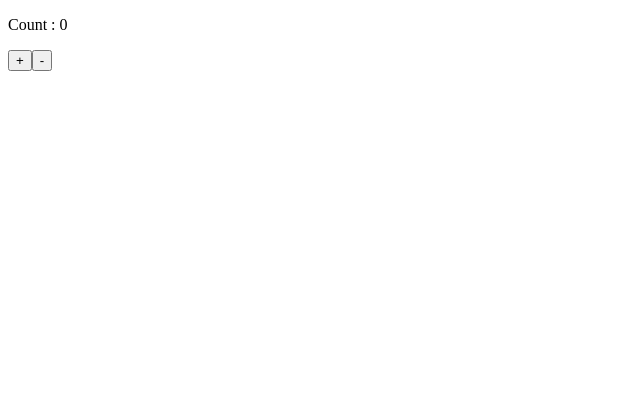
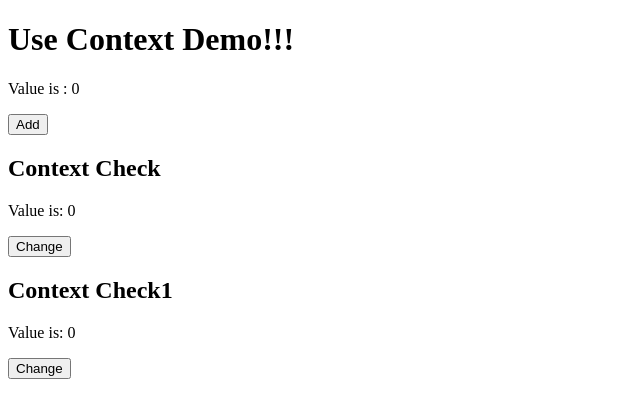
Before and after one commit to abhijeetvc/eveningjuly19, a React (Create React App) app: page / in a window 1280 px wide. Shown: the top 418 px of the page, without its empty margins (0-640 px from the left). Built offline with nearby package versions, Linux system fonts and the light colour scheme.

Commit message:
Use Context

```diff
--- a/package.json
+++ b/package.json
@@ -6,6 +6,7 @@
     "@testing-library/jest-dom": "^5.16.4",
     "@testing-library/react": "^13.3.0",
     "@testing-library/user-event": "^13.5.0",
+    "artyom.js": "^1.0.6",
     "axios": "^0.27.2",
     "react": "^18.2.0",
     "react-dom": "^18.2.0",
--- /dev/null
+++ b/src/ContextCheck.js
@@ -0,0 +1,22 @@
+import { useContext } from "react"
+import { MyContext } from "./UseContextDemo"
+
+function ContextCheck(){
+
+    const {value,setValue}=useContext(MyContext)
+
+    const changeValue=()=>{
+        setValue(value+1)
+    }
+
+    return(
+        <>
+             <h2>Context Check</h2>
+             <p>Value is: {value}</p>
+             <button type="button" onClick={changeValue}>Change</button>
+        </>
+
+    )
+}
+
+export default ContextCheck
--- /dev/null
+++ b/src/ContextCheck1.js
@@ -0,0 +1,22 @@
+import { useContext } from "react"
+import { MyContext } from "./UseContextDemo"
+
+function ContextCheck1(){
+
+    const {value,setValue}=useContext(MyContext)
+
+    const changeValue=()=>{
+        setValue(value+1)
+    }
+
+    return(
+        <>
+             <h2>Context Check1</h2>
+             <p>Value is: {value}</p>
+             <button type="button" onClick={changeValue}>Change</button>
+        </>
+
+    )
+}
+
+export default ContextCheck1
--- /dev/null
+++ b/src/UseContextDemo.js
@@ -0,0 +1,27 @@
+import React, { createContext } from 'react'
+import ContextCheck from './ContextCheck'
+import ContextCheck1 from './ContextCheck1'
+
+export const MyContext=createContext()
+
+function UseContextDemo(){
+
+    const[value,setValue]=React.useState(0)
+
+    const addValue=()=>{
+        setValue(value+1)
+    }
+
+    return(
+        <MyContext.Provider value={{value,setValue}}>
+            <h1>Use Context Demo!!!</h1>
+            <p>Value is : {value}</p>
+            <button type='button'
+                    onClick={addValue}>Add</button>
+            <ContextCheck/>
+            <ContextCheck1/>
+        </MyContext.Provider>
+    )
+}
+
+export default UseContextDemo
--- a/src/index.js
+++ b/src/index.js
@@ -17,11 +17,13 @@ import CheckList from './CheckList';
 import App from './App';
 import UseMemoDemo from './UseMemoDemo';
 import UseReducerDemo from './UseReducerDemo';
+import TestArt from './TestArt';
+import UseContextDemo from './UseContextDemo';
 //import Test from './Test';
 
 const root = ReactDOM.createRoot(document.getElementById('root'));
 root.render(
   <div>
-     <UseReducerDemo/>
+     <UseContextDemo/>
   </div>
 );
```
Also changed, not shown: 1 other file (tests, documents, lock files or other folders).
